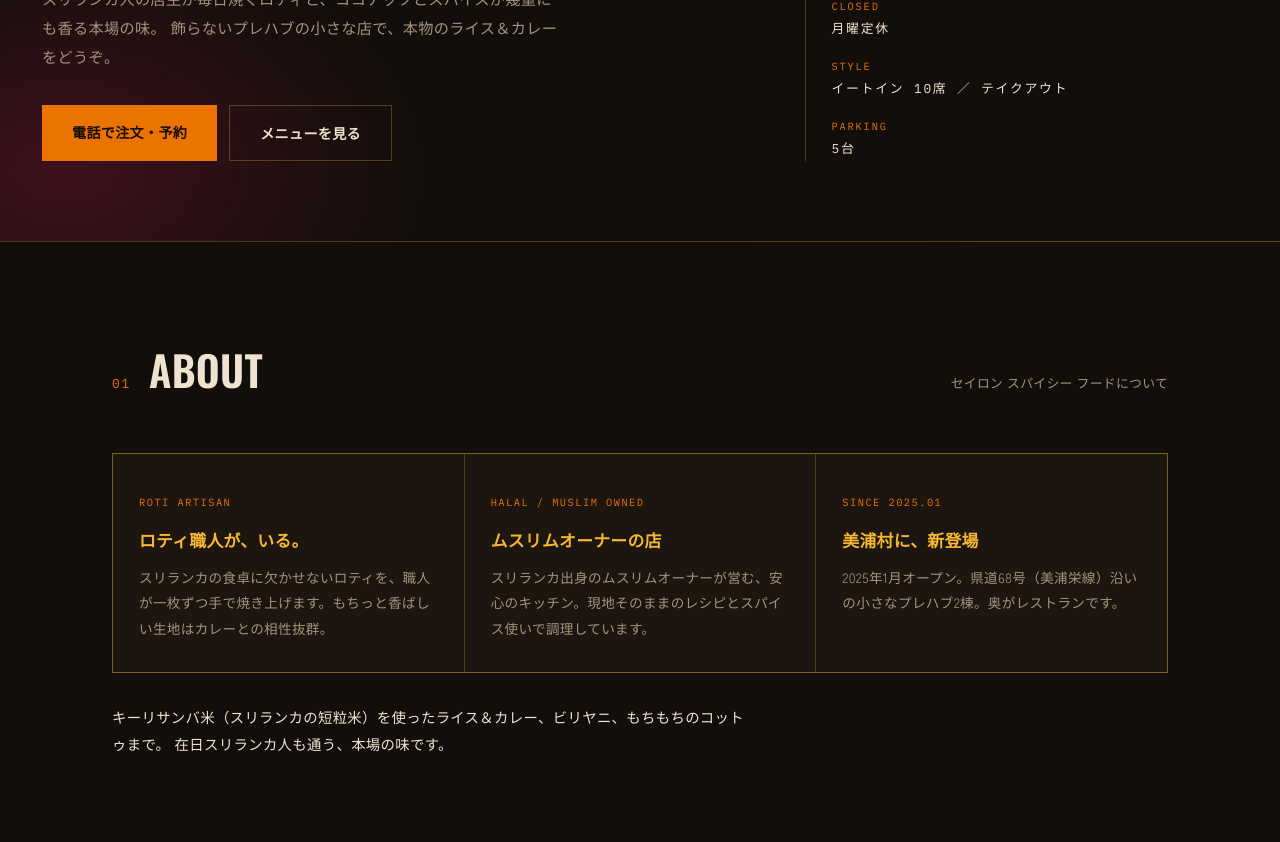
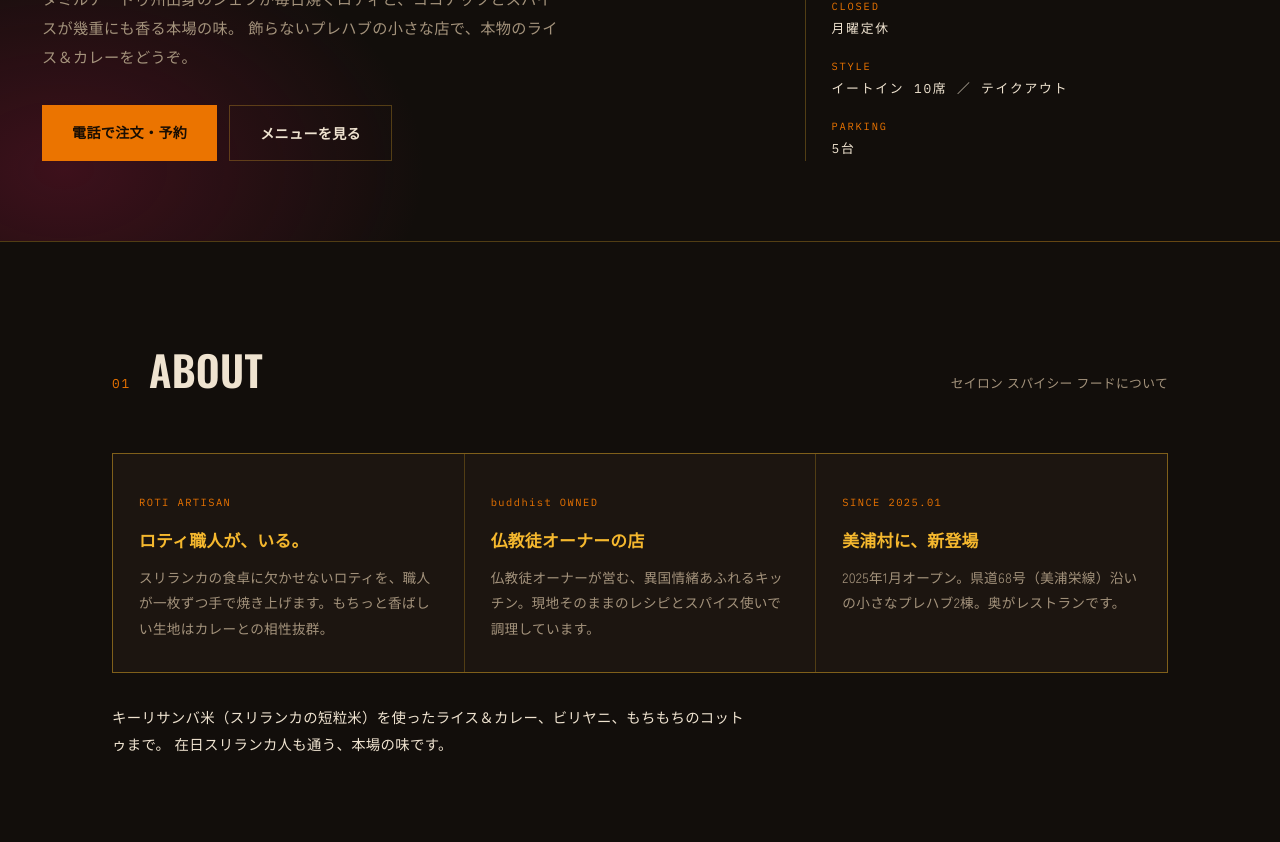
Before and after one commit to CeylonSpicyFood/ceylon-spicy-food, a plain HTML site: page index.html in a window 1280 px wide. Shown: the part 586-1428 px from the top of the page. Drawn offline with nearby package versions, Linux system fonts and the light colour scheme; no server answers.

Commit message:
Add files via upload

```diff
--- a/index.html
+++ b/index.html
@@ -271,7 +271,7 @@
                     <p class="kicker mono">SRI LANKAN HOME COOKING ／ 茨城県美浦村</p>
                     <h1>Real<br>Sri Lankan<br><em>Spice.</em></h1>
                     <p class="lede">
-                    スリランカ人の店主が毎日焼くロティと、ココナッツとスパイスが幾重にも香る本場の味。
+                    タミルナードゥ州出身のシェフが毎日焼くロティと、ココナッツとスパイスが幾重にも香る本場の味。
                     飾らないプレハブの小さな店で、本物のライス＆カレーをどうぞ。
                     </p>
                     <div class="cta-row">
@@ -303,9 +303,9 @@
                         <p>スリランカの食卓に欠かせないロティを、職人が一枚ずつ手で焼き上げます。もちっと香ばしい生地はカレーとの相性抜群。</p>
                     </div>
                     <div class="about-cell">
-                        <span class="mono">HALAL / MUSLIM OWNED</span>
-                        <h3>ムスリムオーナーの店</h3>
-                        <p>スリランカ出身のムスリムオーナーが営む、安心のキッチン。現地そのままのレシピとスパイス使いで調理しています。</p>
+                        <span class="mono">buddhist OWNED</span>
+                        <h3>仏教徒オーナーの店</h3>
+                        <p>仏教徒オーナーが営む、異国情緒あふれるキッチン。現地そのままのレシピとスパイス使いで調理しています。</p>
                     </div>
                     <div class="about-cell">
                         <span class="mono">SINCE 2025.01</span>
```
